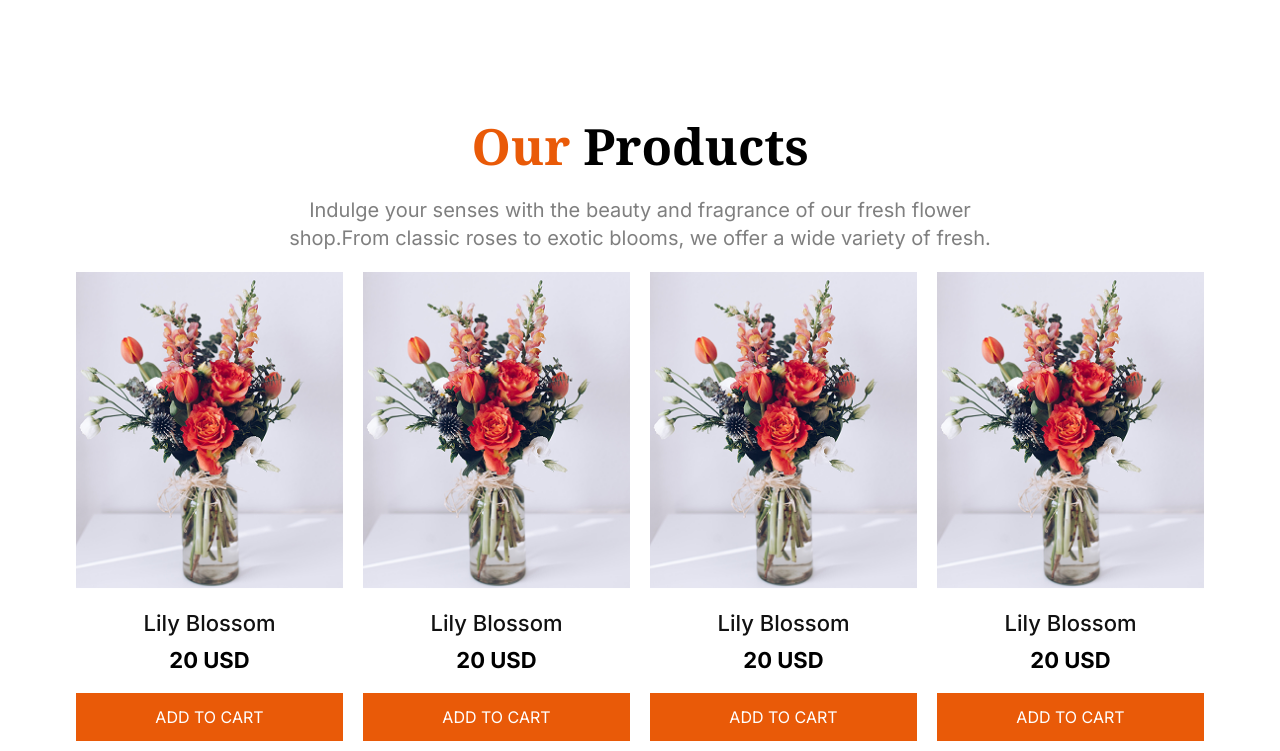
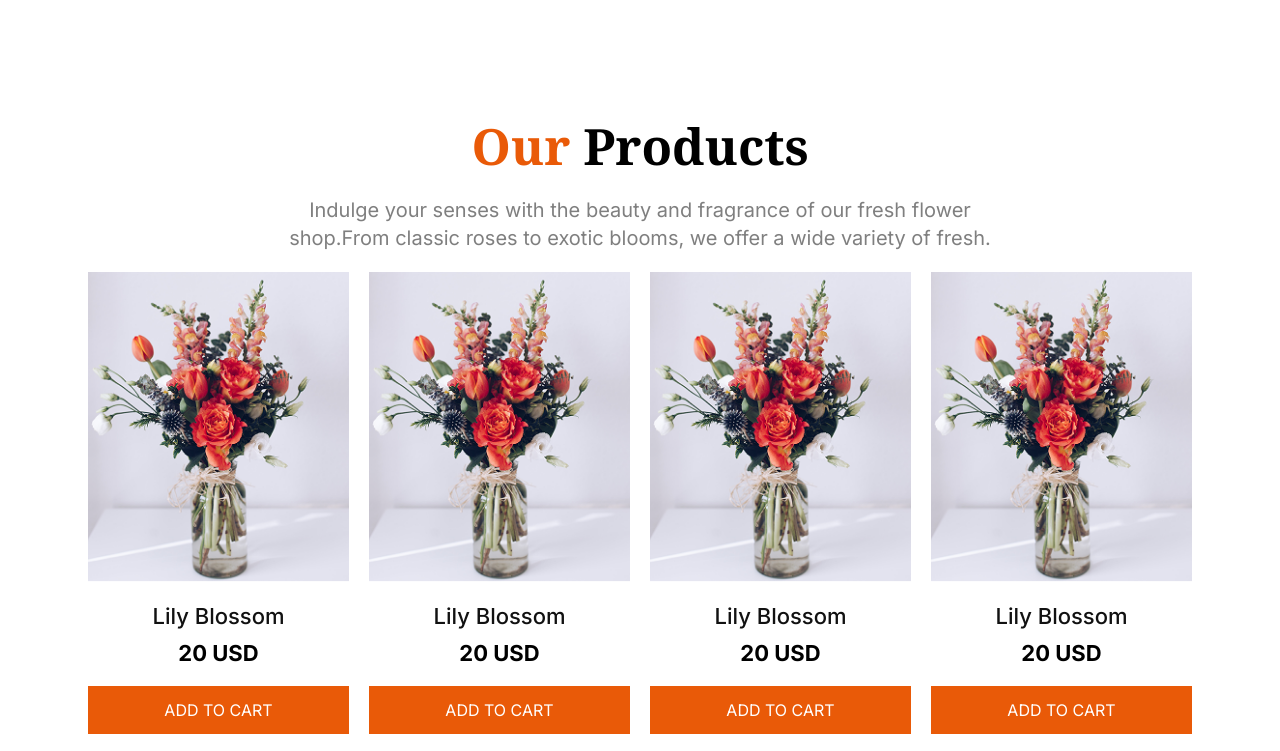
Before and after one commit to sahadatsunny81/assignment02, a plain HTML site: page index.html in a window 1280 px wide. Shown: the part 638-1389 px from the top of the page. Drawn offline with nearby package versions, Linux system fonts and the light colour scheme.

Commit message:
some fix in product section and complete

```diff
--- a/index.html
+++ b/index.html
@@ -55,7 +55,7 @@
      <!-- banner section end  -->
 
        <!-- product section start -->
-        <section class="max-w-6xl mx-auto">
+        <section class="max-w-6xl mx-auto px-3">
 
         <div class=" text-center text-2xl md:text-[50px] font-bold mt-29 mb-4 mx-auto font-noto"><span class="text-[#e95a08] ">Our</span> Products</div>
         <div class="text-xl text-[#00000080] text-center w-[90%] md:w-[65%] mx-auto font-inter"><p>Indulge your senses with the beauty and fragrance of our fresh flower shop.From classic roses to exotic blooms, we offer a wide variety of fresh.</p></div>
@@ -69,7 +69,7 @@
               <button class="w-[100%] py-3 text-white  bg-[#e95a08] font-inter">ADD TO CART</button>
           </div>
           <div class="">
-              <div><img src="./assets/sample-flower-image.png" alt=""  class="w-[100%]"></div>
+              <div><img src="./assets/sample-flower-image.png"  alt=""  class="w-[100%]"></div>
               <h3 class="font-medium text-[#111111] text-[22px] mt-4 text-center font-inter">Lily Blossom</h3>
               <h2 class="font-bold text-center mb-4 mt-1 text-[22px] font-inter"><span>20 USD</span></h2>
               <button class="w-[100%] py-3 text-white  bg-[#e95a08] font-inter">ADD TO CART</button>
```
